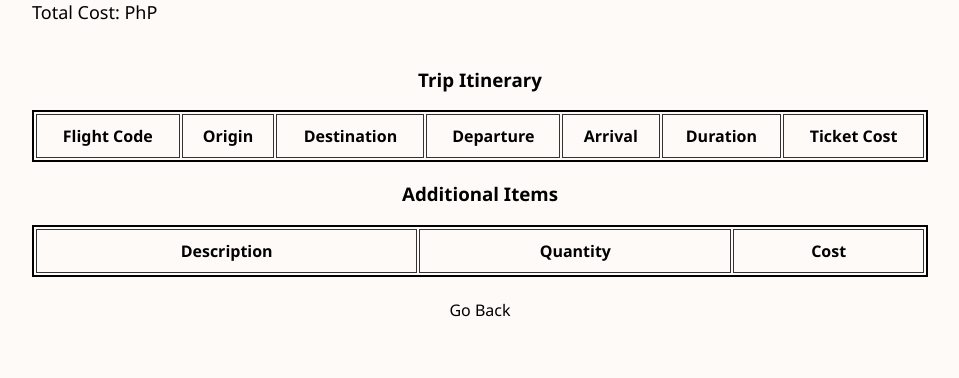
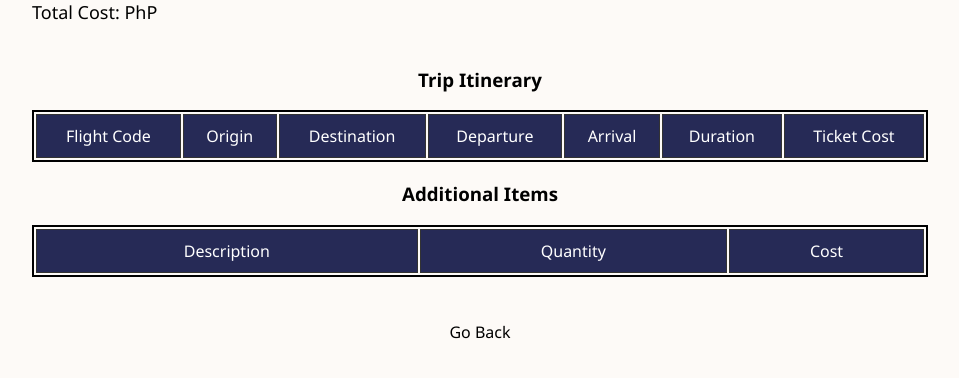
Before and after one commit to Alvallesteros/Magis-Air, a Django app: page /booking/1 in a window 1280 px wide. Shown: the part 366-744 px from the top of the page, without its empty margins (160-1119 px from the left). Run offline with Django 3.2, Linux system fonts and the light colour scheme; data that the repository does not hold is empty.

Commit message:
did some minor edits d(･∀･○)

```diff
--- a/MagisAir/app_booking/templates/app_booking/booking.html
+++ b/MagisAir/app_booking/templates/app_booking/booking.html
@@ -69,7 +69,7 @@
       {% endfor %}
     </table>
 
-    <br>
+    <br><br>
     <a href="{% url 'booking_list' %}" class="back-button">Go Back</a>
   </center>
 {% endblock %}
--- a/MagisAir/static/css/style.css
+++ b/MagisAir/static/css/style.css
@@ -174,7 +174,8 @@ table {
 }
 thead {
     width: fit-content;
-    font-weight: bold;
+    background-color: #262A56;
+    color: white;
 }
 td {
     text-align: center;
```
